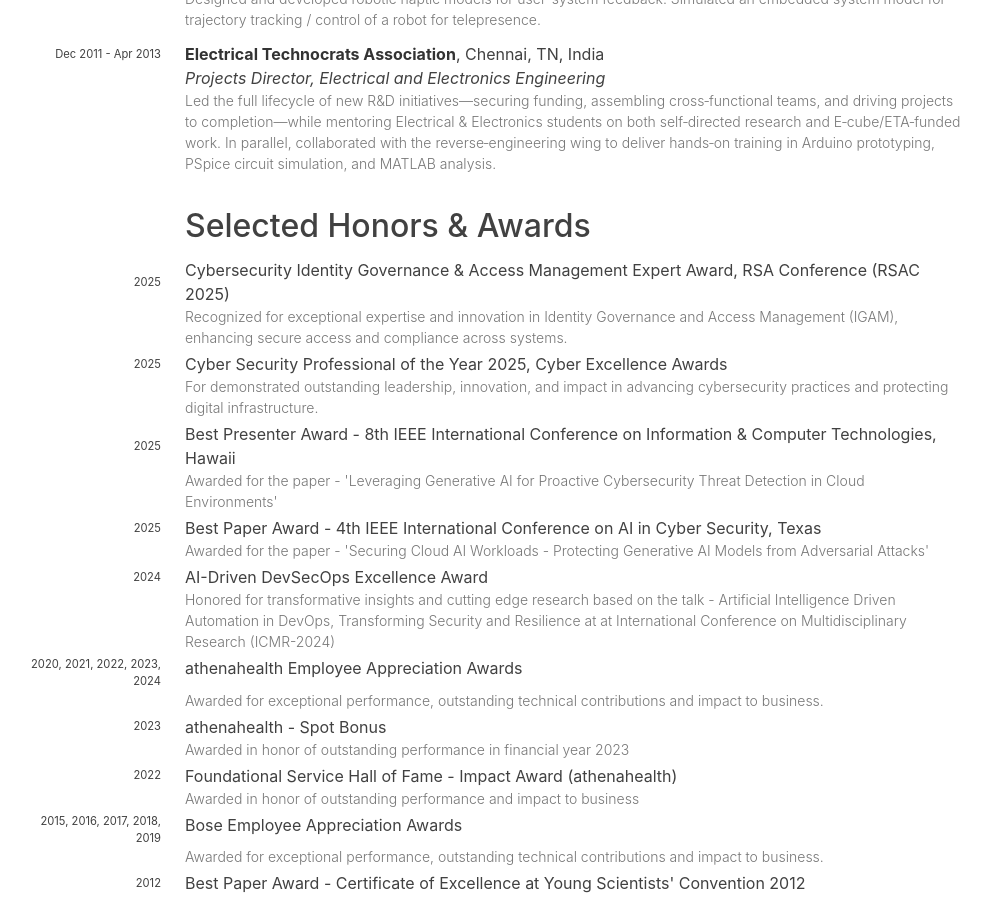
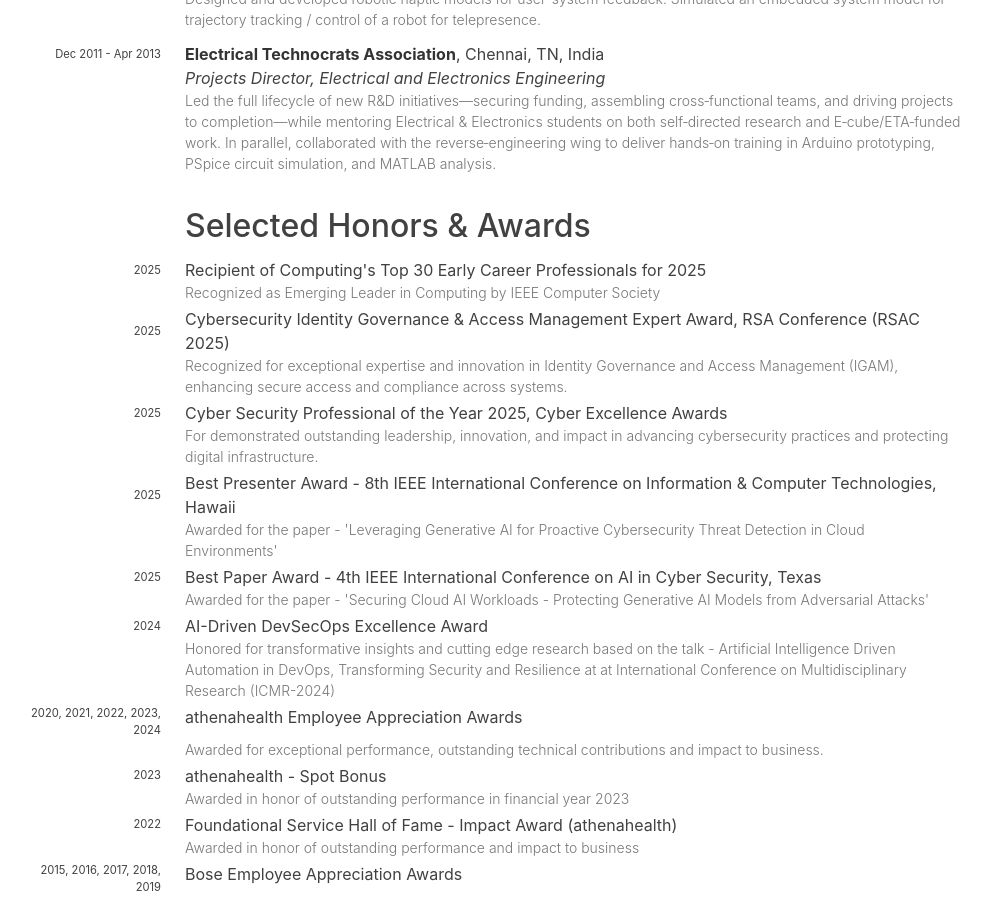
Before and after one commit to hariharanragothaman/hariharanragothaman.github.io, a Jekyll site: the page built from cv.md, in a window 1280 px wide and 900 px high, scrolled down 1583 px. Shown: the whole window, without its empty margins (147-1138 px from the left). Built offline with Jekyll 4.4.1, drawn with Linux system fonts in a browser that asks for light colours; nearby versions of some CDN libraries; some web fonts are replaced.

Commit message:
Updates and Polishes

```diff
--- a/_data/awards.yaml
+++ b/_data/awards.yaml
@@ -1,3 +1,7 @@
+- name: Recipient of Computing's Top 30 Early Career Professionals for 2025
+  description: Recognized as Emerging Leader in Computing by IEEE Computer Society
+  year: 2025
+
 - name: Cybersecurity Identity Governance & Access Management Expert Award, RSA Conference (RSAC 2025)
   description: Recognized for exceptional expertise and innovation in Identity Governance and Access Management (IGAM), enhancing secure access and compliance across systems.
   year: 2025
```
